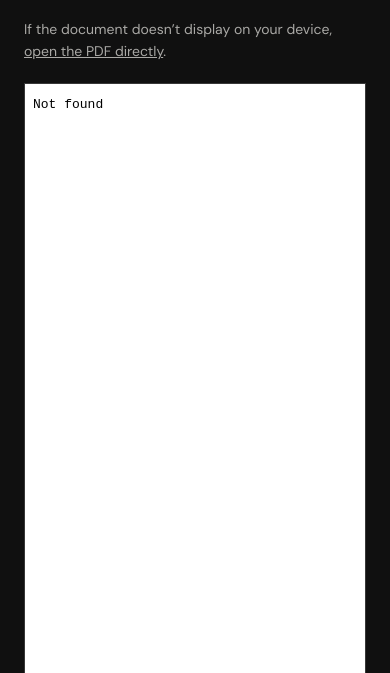
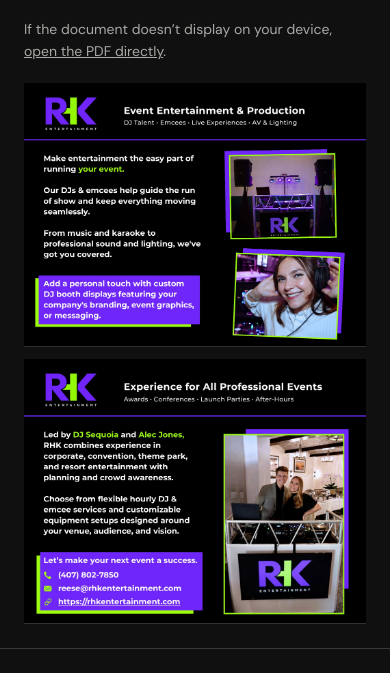
Before and after one commit to rhkentertainment/rhkentertainment, a plain HTML site: page flyer5034567/index.html in a window 390 px wide. Shown: the part 93-766 px from the top of the page. Drawn offline with Linux system fonts and the light colour scheme; a web font is replaced by a local one.

Commit message:
Display flyer as two stacked pages

```diff
--- a/flyer5034567/index.html
+++ b/flyer5034567/index.html
@@ -13,12 +13,12 @@
 <link rel="icon" type="image/png" href="/assets/favicon-32.png?v=5">
 <link rel="stylesheet" href="/styles.css?v=events-compact-5">
 <style>
-.flyer-content{padding-top:24px;padding-bottom:32px}.flyer-content p{color:var(--muted);font-size:14px;line-height:1.6;margin:0 0 20px}.flyer-content p a{text-decoration:underline}.flyer-content iframe{display:block;width:100%;height:80vh;min-height:480px;border:1px solid var(--line);background:#fff}@media(max-width:700px){.flyer-content{padding-top:20px;padding-bottom:24px}.flyer-content iframe{height:70vh;min-height:400px}}
+.flyer-content{padding-top:24px;padding-bottom:32px}.flyer-content p{color:var(--muted);font-size:14px;line-height:1.6;margin:0 0 20px}.flyer-content p a{text-decoration:underline}.flyer-pages{display:grid;gap:20px;max-width:1000px;margin:0 auto}.flyer-pages img{display:block;width:100%;height:auto}@media(max-width:700px){.flyer-content{padding-top:20px;padding-bottom:24px}.flyer-pages{gap:12px}}
 </style>
 </head>
 <body>
 <header><a class="brand" href="/#home" aria-label="RHK Entertainment home"><img src="/assets/logo-white.png" alt="RHK Entertainment"></a><nav aria-label="Main navigation"><a href="/#services">SERVICES</a><a href="/#talent">TALENT</a><a href="/#events">EVENTS</a></nav><a class="button small" href="/#contact">LET’S TALK <svg class="icon icon-arrow" viewBox="0 0 24 24" fill="none" stroke="currentColor" stroke-width="1.5" aria-hidden="true" focusable="false"><path d="M4 20 20 4M5 4h15v15"/></svg></a></header>
-<main class="flyer-content wrap"><p>If the document doesn’t display on your device, <a href="/assets/rhk-entertainment-services.pdf">open the PDF directly</a>.</p><iframe src="/assets/rhk-entertainment-services.pdf#view=FitH" title="RHK Entertainment services flyer"></iframe></main>
+<main class="flyer-content wrap"><p>If the document doesn’t display on your device, <a href="/assets/rhk-entertainment-services.pdf">open the PDF directly</a>.</p><div class="flyer-pages"><img src="/assets/rhk-flyer-page-1.jpg" alt="RHK Entertainment services flyer, page 1 of 2"><img src="/assets/rhk-flyer-page-2.jpg" alt="RHK Entertainment services flyer, page 2 of 2" loading="lazy"></div></main>
 <footer class="wrap"><img src="/assets/logo-white.png" alt="RHK Entertainment"><p>Good people. Great music. Unforgettable energy.</p><span>© <span id="year">2026</span> RHK Entertainment</span></footer>
 <script>document.getElementById("year").textContent = new Date().getFullYear();</script>
 </body>
```
Also changed, not shown: assets/rhk-flyer-page-1.jpg (added), assets/rhk-flyer-page-2.jpg (added).
